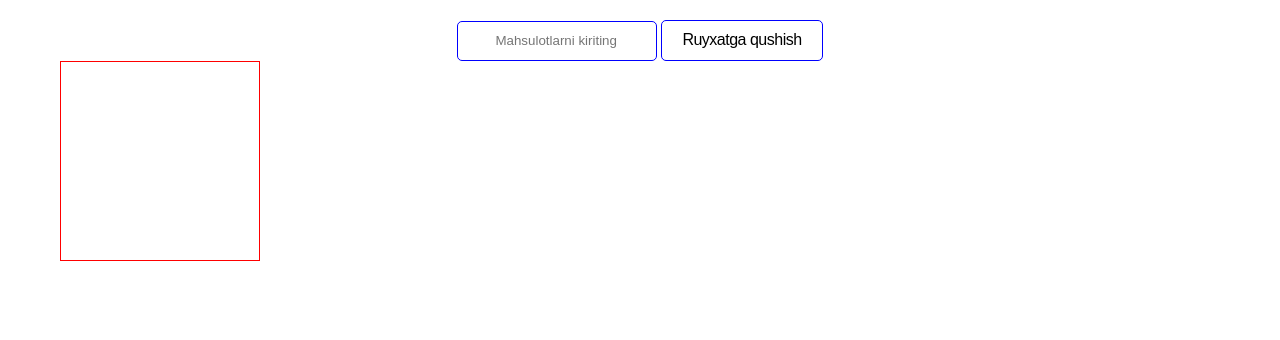
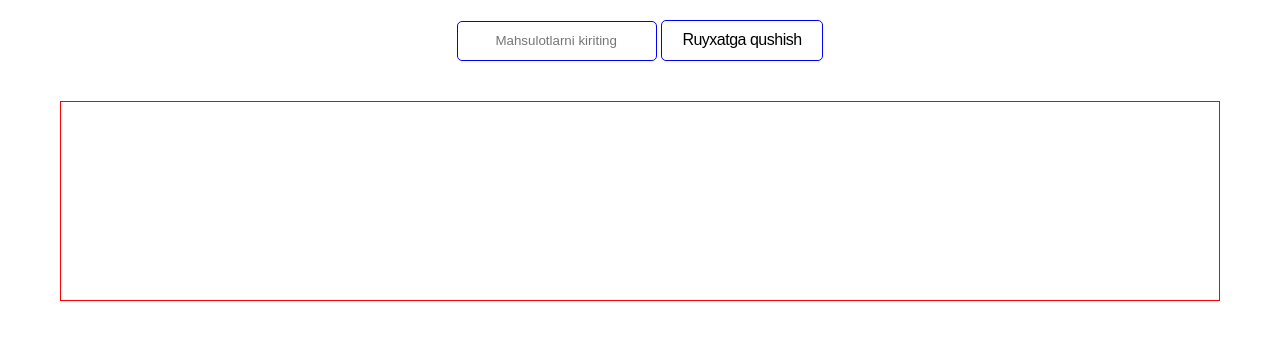
Before and after one commit to SarvarbekYuldoshov/JavaScriptDom, a plain HTML site: page Dom/index.html in a window 1280 px wide. Drawn offline with Linux system fonts and the light colour scheme.

Commit message:
salomlar

```diff
--- a/Dom/css/main.css
+++ b/Dom/css/main.css
@@ -53,8 +53,8 @@
      color: aliceblue;
 }
 .header-list{
+    margin-top: 40px;
     justify-content: center;
-    width: 200px;
     height: 200px;
     border: 1px solid red;
 }
```
